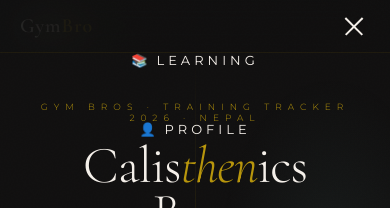
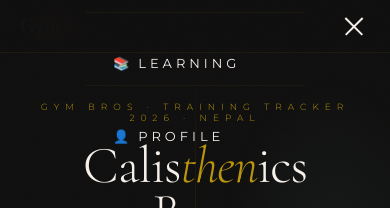
Before and after one commit to Kija-Maharjan/gym-bro, a website: page index.html in a window 390 px wide. Both pictures are taken after a click on the button "Toggle menu". Shown: the top 208 px of the page. Drawn offline with nearby package versions, Linux system fonts and the light colour scheme.

Commit message:
mobile nav: darker backdrop (0.93) so link text is clearly readable

```diff
--- a/css/base.css
+++ b/css/base.css
@@ -181,20 +181,23 @@ footer {
   .nav-links {
     display: none;
     position: fixed; top: 0; left: 0; right: 0; bottom: 0;
-    background: rgba(17,16,16,0.75);
-    backdrop-filter: blur(20px);
-    -webkit-backdrop-filter: blur(20px);
+    background: rgba(17,16,16,0.93);
+    backdrop-filter: blur(16px);
+    -webkit-backdrop-filter: blur(16px);
     flex-direction: column; list-style: none;
     align-items: center; justify-content: center;
     gap: 28px; z-index: 150;
   }
   .nav-links.open { display: flex; }
   .nav-links li a {
-    font-size: 13px; letter-spacing: 4px; padding: 12px 24px;
+    font-size: 13px; letter-spacing: 4px; padding: 14px 28px;
     color: var(--cream);
+    border-bottom: 1px solid rgba(184,150,12,0.06);
+    min-width: 220px; text-align: center;
   }
+  .nav-links li:last-child a { border-bottom: none; }
   .nav-links li a:hover,
-  .nav-links li a.active { color: var(--gold); }
+  .nav-links li a.active { color: var(--gold); background: rgba(184,150,12,0.06); }
   .hamburger { display: flex; position: relative; z-index: 200; }
   footer { padding: 20px 16px; flex-direction: column; text-align: center; gap: 10px; }
 }
```
